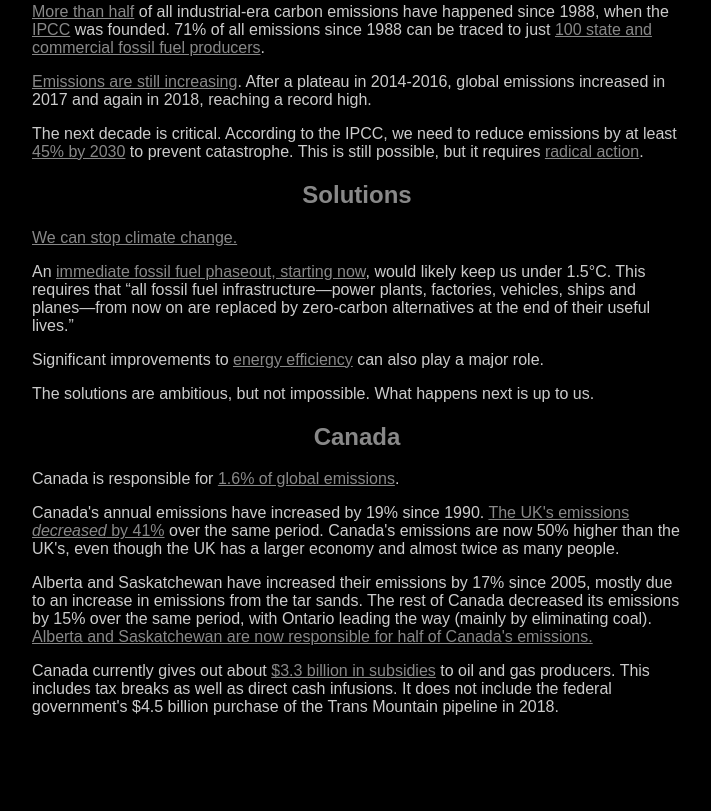
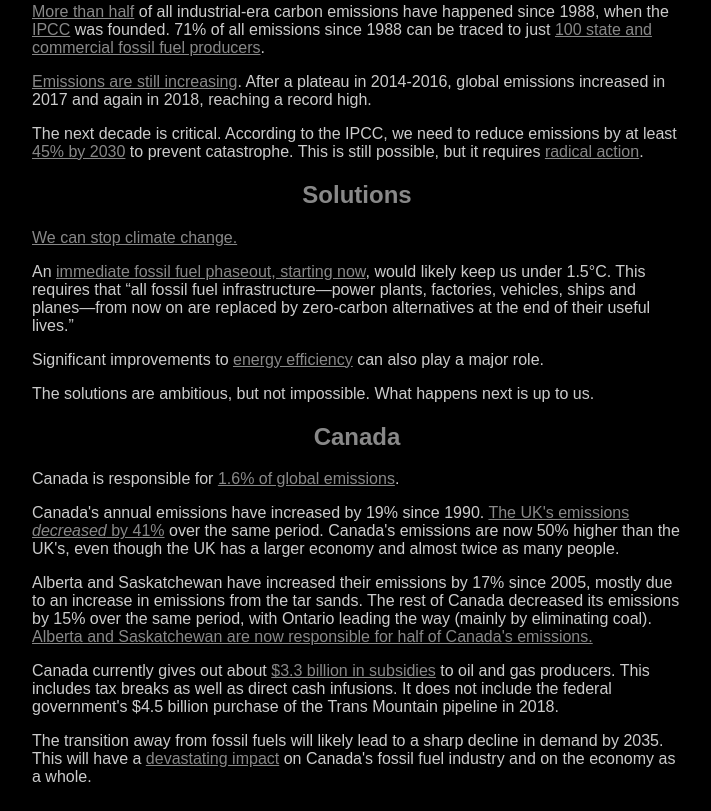
Before and after one commit to textsfornothing/textsfornothing.github.io, a plain HTML site: page climatechange.html in a window 1280 px wide. Shown: the part 378-1189 px from the top of the page, without its empty margins (283-994 px from the left). Before the commit the page ends 1119 px from the top, so only its background shows below. Drawn offline with Linux system fonts and the light colour scheme.

Commit message:
climate change: note on carbon bubble/stranded assets

```diff
--- a/climatechange.html
+++ b/climatechange.html
@@ -83,6 +83,8 @@
 
 <p>Canada currently gives out about <a href="https://www.iisd.org/faq/unpacking-canadas-fossil-fuel-subsidies/">$3.3 billion in subsidies</a> to oil and gas producers. This includes tax breaks as well as direct cash infusions. It does not include the federal government's $4.5 billion purchase of the Trans Mountain pipeline in 2018.</p>
 
+<p>The transition away from fossil fuels will likely lead to a sharp decline in demand by 2035. This will have a <a href="https://globalnews.ca/news/4253559/canada-alberta-oilsands-financial-crisis-carbon-bubble/">devastating impact</a> on Canada's fossil fuel industry and on the economy as a whole.</p>
+
 </div><!--/container-->
 </body>
 </html>
```
